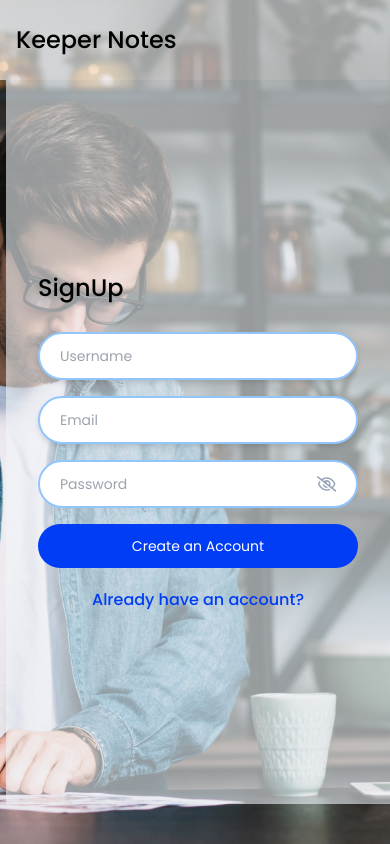
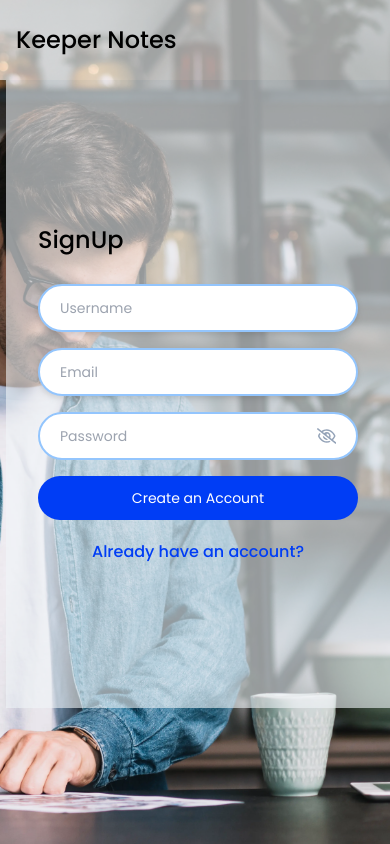
Before and after one commit to Vasanth-192121/note-app, a React (Vite) app in the folder client/: page /signup in a window 390 px wide. Built offline with nearby package versions, Linux system fonts and the light colour scheme.

Commit message:
Mobile View Ui/Ux Changes fix

```diff
--- a/client/src/pages/Home.jsx
+++ b/client/src/pages/Home.jsx
@@ -2366,6 +2366,7 @@ const Home = () => {
         const img = new Image();
         img.src = '/bg-image.webp'; // Path relative to the public folder
         img.onload = () => {
+          // console.log('Image loaded:', img.src);
           if (containerRef.current) { // Null check
             containerRef.current.style.backgroundImage = `url(${img.src})`;
           }
--- a/client/src/pages/Login.jsx
+++ b/client/src/pages/Login.jsx
@@ -2045,7 +2045,7 @@ const Login = () => {
     <div ref={containerRef} className='bg-hero-pattern bg-no-repeat bg-center bg-cover h-svh w-screen'>
       <Navbar />
       <div className='flex items-center justify-end xs:mt-32 sm:pr-36'>
-        <div className='w-96 sm:border bg-opacity-60 bg-slate-100 px-8 xs:py-10 py-36 xs:rounded-3xl'>
+        <div className='w-96 sm:border bg-opacity-60 bg-slate-100 px-8 xs:py-10 py-28 xs:rounded-3xl'>
           {!showForgotPassword ? (
             <form onSubmit={handleLogin}>
               <h1 className='text-2xl font-medium mb-7'>Login</h1>
--- a/client/src/pages/Signup.jsx
+++ b/client/src/pages/Signup.jsx
@@ -847,7 +847,7 @@ const SignUp = () => {
     <div ref={containerRef} className='bg-hero-pattern bg-no-repeat bg-center bg-cover h-svh w-screen'>
       <Navbar />
       <div className='flex items-center justify-end xs:mt-32 sm:pr-36'>
-        <div className='w-96 sm:border bg-opacity-60 bg-slate-100 px-8 xs:py-10 py-48 xs:rounded-3xl'>
+        <div className='w-96 sm:border bg-opacity-60 bg-slate-100 px-8 xs:py-10 py-36 xs:rounded-3xl'>
           {!otpSent ? (
             <form onSubmit={handleSignUp}>
               <h4 className='text-2xl font-medium mb-7'>SignUp</h4>
--- a/client/tailwind.config.js
+++ b/client/tailwind.config.js
@@ -12,7 +12,7 @@ export default {
       },
       backgroundImage: {
         'hero-pattern': "url('./src/assets/bg-image.webp')",
-        'home-image': "url('./src/assets/home-bg-image.webp)",
+        // 'home-image': "url('./src/assets/home-bg-image.webp)",
       },
       // Custom breakpoints
       screens: {
```
